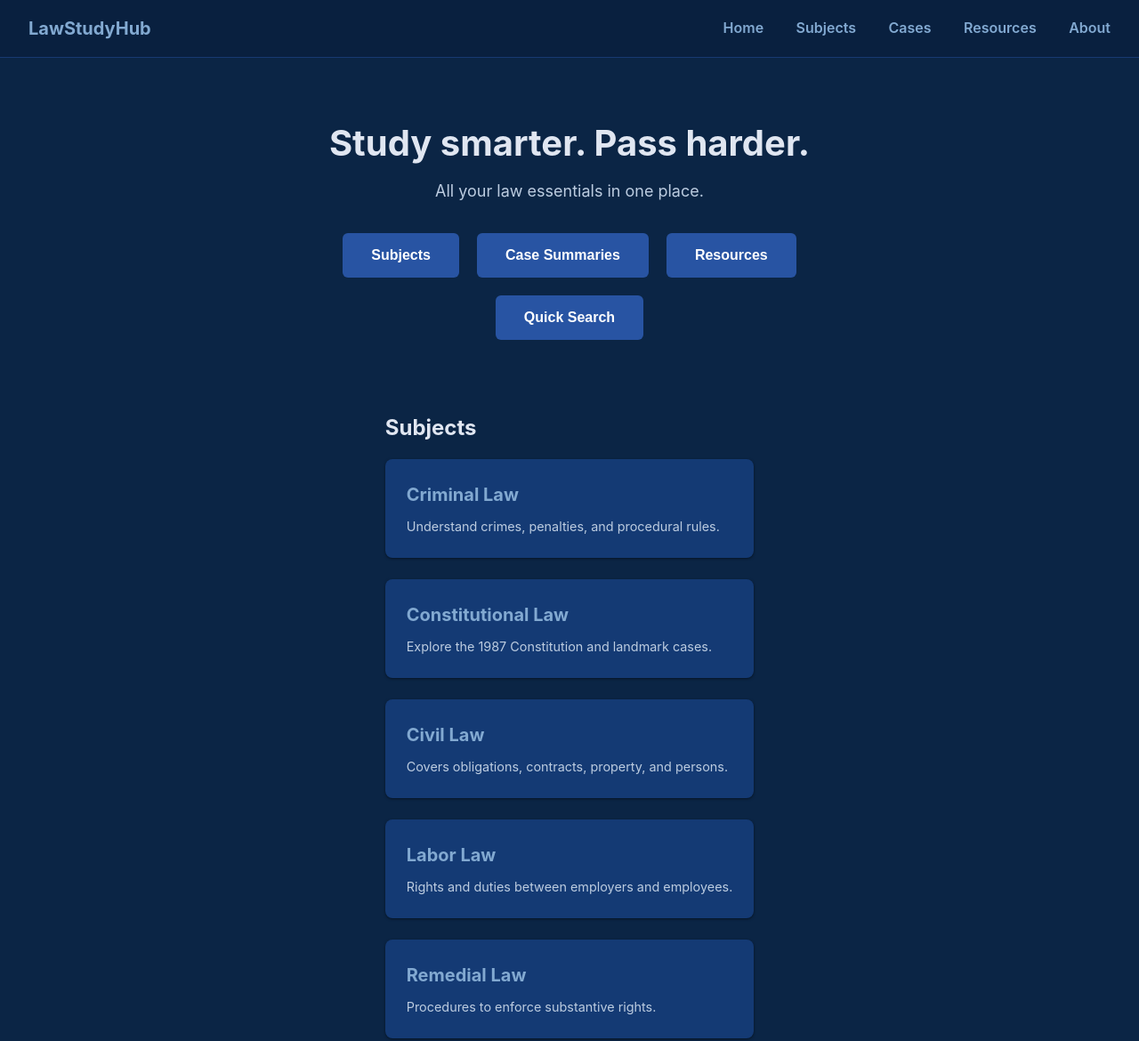
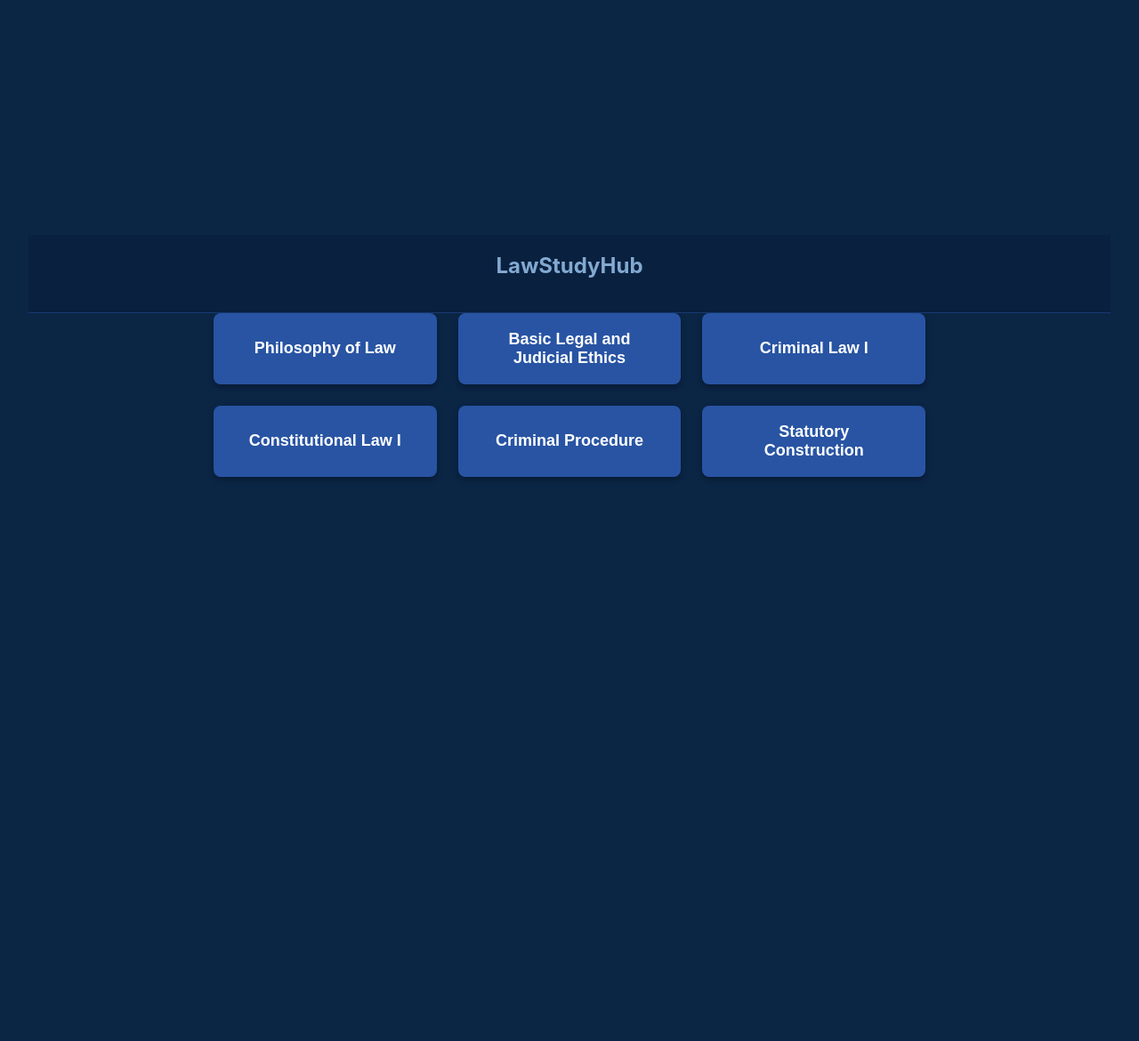
Before and after one commit to elmoadorjr/lawstudentako, a plain HTML site: page index.html in a window 1280 px wide. Shown: the top 1170 px of the page at 89% size. After the commit the page ends 800 px from the top, so only its background shows below. Drawn offline with Linux system fonts and the light colour scheme.

Commit message:
Update index.html

```diff
--- a/index.html
+++ b/index.html
@@ -19,22 +19,24 @@
       min-height: 100vh;
       display: flex;
       flex-direction: column;
+      justify-content: center;
+      align-items: center;
+      padding: 2rem;
     }
     a {
-      color: #82A9D1; /* lighter blue links */
+      color: #82A9D1;
       text-decoration: none;
     }
     a:hover {
       text-decoration: underline;
     }
-
-    /* Header */
     header {
       display: flex;
-      justify-content: space-between;
+      justify-content: center;
       align-items: center;
-      padding: 1rem 2rem;
-      background: #09203F; /* darker navy for header */
+      padding: 1rem 0 2rem;
+      background: #09203F;
+      width: 100%;
       border-bottom: 1px solid #183A72;
       position: sticky;
       top: 0;
@@ -42,118 +44,45 @@
     }
     .logo {
       font-weight: 700;
-      font-size: 1.25rem;
+      font-size: 1.5rem;
       color: #82A9D1;
     }
-    nav a {
-      margin-left: 2rem;
-      font-weight: 600;
-      font-size: 1rem;
-    }
-
-    /* Hero */
-    .hero {
-      text-align: center;
-      padding: 4rem 1rem 3rem;
-      max-width: 700px;
-      margin: 0 auto;
-    }
-    .hero h1 {
-      font-size: 2.5rem;
-      margin-bottom: 0.5rem;
-      font-weight: 700;
-      color: #E0E6F1;
-    }
-    .hero p {
-      font-size: 1.125rem;
-      margin-bottom: 2rem;
-      color: #BCCCE0; /* softer secondary text */
-    }
-    .hero-buttons {
-      display: flex;
-      justify-content: center;
-      gap: 1.25rem;
-      flex-wrap: wrap;
+    main {
+      display: grid;
+      grid-template-columns: repeat(auto-fit, minmax(250px, 1fr));
+      gap: 1.5rem;
+      width: 100%;
+      max-width: 800px;
     }
     .btn {
       background: #2854A3;
       color: #fff;
-      padding: 1rem 2rem;
+      padding: 1.5rem 2rem;
       border: none;
-      border-radius: 6px;
+      border-radius: 8px;
       font-weight: 700;
-      font-size: 1rem;
+      font-size: 1.125rem;
       cursor: pointer;
       transition: background 0.3s ease;
+      user-select: none;
       text-align: center;
-      min-width: 130px;
-      user-select: none;
+      box-shadow: 0 3px 6px rgb(0 0 0 / 0.3);
+      display: flex;
+      align-items: center;
+      justify-content: center;
+      height: 80px;
     }
     .btn:hover {
       background: #1B3A6E;
     }
 
-    /* Main content */
-    main {
-      flex-grow: 1;
-      padding: 2rem;
-      max-width: 900px;
-      margin: 0 auto;
-    }
-
-    /* Subjects list */
-    .subjects-list {
-      display: grid;
-      grid-template-columns: repeat(auto-fit, minmax(220px, 1fr));
-      gap: 1.5rem;
-      margin-top: 1rem;
-    }
-    .subject-card {
-      background: #143A74;
-      padding: 1.5rem;
-      border-radius: 8px;
-      box-shadow: 0 1px 3px rgb(0 0 0 / 0.5);
-      cursor: pointer;
-      transition: box-shadow 0.3s ease;
-    }
-    .subject-card:hover {
-      box-shadow: 0 4px 10px rgb(0 0 0 / 0.7);
-    }
-    .subject-title {
-      font-weight: 700;
-      font-size: 1.25rem;
-      margin-bottom: 0.5rem;
-      color: #82A9D1;
-    }
-    .subject-desc {
-      font-size: 0.9rem;
-      color: #BCCCE0;
-    }
-
-    /* Footer */
-    footer {
-      text-align: center;
-      padding: 1.5rem 1rem;
-      font-size: 0.9rem;
-      color: #AFC3E8;
-      border-top: 1px solid #183A72;
-      background: #09203F;
-    }
-    footer a {
-      color: #82A9D1;
-      font-weight: 600;
-      margin-left: 0.3rem;
-    }
-
-    /* Responsive nav */
-    @media (max-width: 600px) {
-      nav a {
-        margin-left: 1rem;
-        font-size: 0.9rem;
+    @media (max-width: 400px) {
+      main {
+        grid-template-columns: 1fr;
       }
-      .hero-buttons {
-        flex-direction: column;
-        gap: 1rem;
+      .btn {
+        height: 70px;
+        font-size: 1rem;
       }
     }
   </style>
@@ -162,81 +91,16 @@
 
 <header>
   <div class="logo">LawStudyHub</div>
-  <nav>
-    <a href="#">Home</a>
-    <a href="#subjects">Subjects</a>
-    <a href="#cases">Cases</a>
-    <a href="#resources">Resources</a>
-    <a href="#about">About</a>
-  </nav>
 </header>
 
-<section class="hero">
-  <h1>Study smarter. Pass harder.</h1>
-  <p>All your law essentials in one place.</p>
-  <div class="hero-buttons">
-    <button class="btn" onclick="scrollToSection('subjects')">Subjects</button>
-    <button class="btn" onclick="scrollToSection('cases')">Case Summaries</button>
-    <button class="btn" onclick="scrollToSection('resources')">Resources</button>
-    <button class="btn" onclick="alert('Search coming soon!')">Quick Search</button>
-  </div>
-</section>
-
 <main>
-  <section id="subjects">
-    <h2>Subjects</h2>
-    <div class="subjects-list">
-      <div class="subject-card" tabindex="0">
-        <div class="subject-title">Criminal Law</div>
-        <div class="subject-desc">Understand crimes, penalties, and procedural rules.</div>
-      </div>
-      <div class="subject-card" tabindex="0">
-        <div class="subject-title">Constitutional Law</div>
-        <div class="subject-desc">Explore the 1987 Constitution and landmark cases.</div>
-      </div>
-      <div class="subject-card" tabindex="0">
-        <div class="subject-title">Civil Law</div>
-        <div class="subject-desc">Covers obligations, contracts, property, and persons.</div>
-      </div>
-      <div class="subject-card" tabindex="0">
-        <div class="subject-title">Labor Law</div>
-        <div class="subject-desc">Rights and duties between employers and employees.</div>
-      </div>
-      <div class="subject-card" tabindex="0">
-        <div class="subject-title">Remedial Law</div>
-        <div class="subject-desc">Procedures to enforce substantive rights.</div>
-      </div>
-    </div>
-  </section>
-
-  <section id="cases" style="margin-top: 4rem;">
-    <h2>Case Summaries</h2>
-    <p>Coming soon: landmark case summaries and briefs.</p>
-  </section>
-
-  <section id="resources" style="margin-top: 4rem;">
-    <h2>Resources</h2>
-    <p>Coming soon: links to codes, jurisprudence, and more.</p>
-  </section>
-
-  <section id="about" style="margin-top: 4rem;">
-    <h2>About</h2>
-    <p>Built for law students by Elmo. <a href="https://github.com/elmoadorjr/lawstudentako" target="_blank" rel="noopener noreferrer">GitHub Repo</a></p>
-  </section>
+  <button class="btn" onclick="alert('Philosophy of Law page coming soon')">Philosophy of Law</button>
+  <button class="btn" onclick="alert('Basic Legal and Judicial Ethics page coming soon')">Basic Legal and Judicial Ethics</button>
+  <button class="btn" onclick="alert('Criminal Law I page coming soon')">Criminal Law I</button>
+  <button class="btn" onclick="alert('Constitutional Law I page coming soon')">Constitutional Law I</button>
+  <button class="btn" onclick="alert('Criminal Procedure page coming soon')">Criminal Procedure</button>
+  <button class="btn" onclick="alert('Statutory Construction page coming soon')">Statutory Construction</button>
 </main>
-
-<footer>
-  Built for law students by Elmo.<a href="https://github.com/elmoadorjr/lawstudentako" target="_blank" rel="noopener noreferrer"> GitHub</a>
-</footer>
-
-<script>
-  function scrollToSection(id) {
-    const el = document.getElementById(id);
-    if (el) {
-      el.scrollIntoView({ behavior: 'smooth' });
-    }
-  }
-</script>
 
 </body>
 </html>
```
